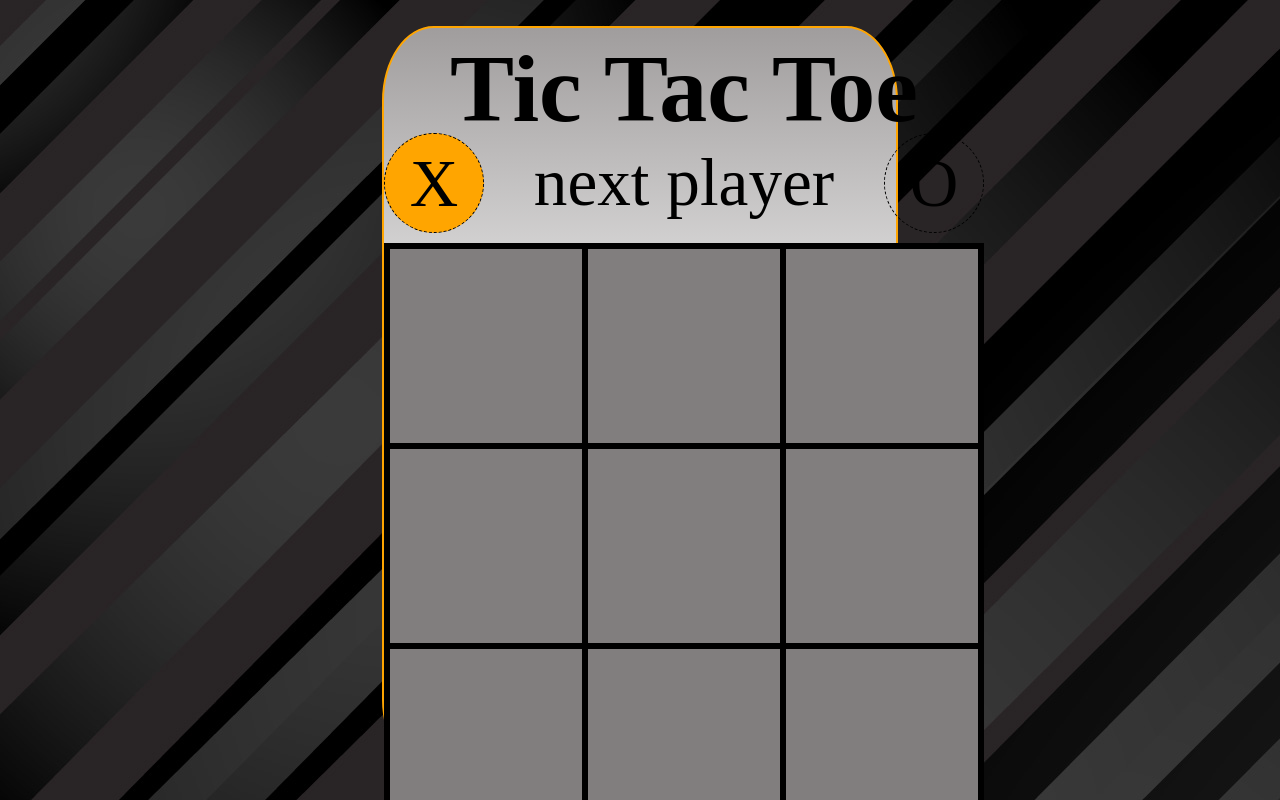
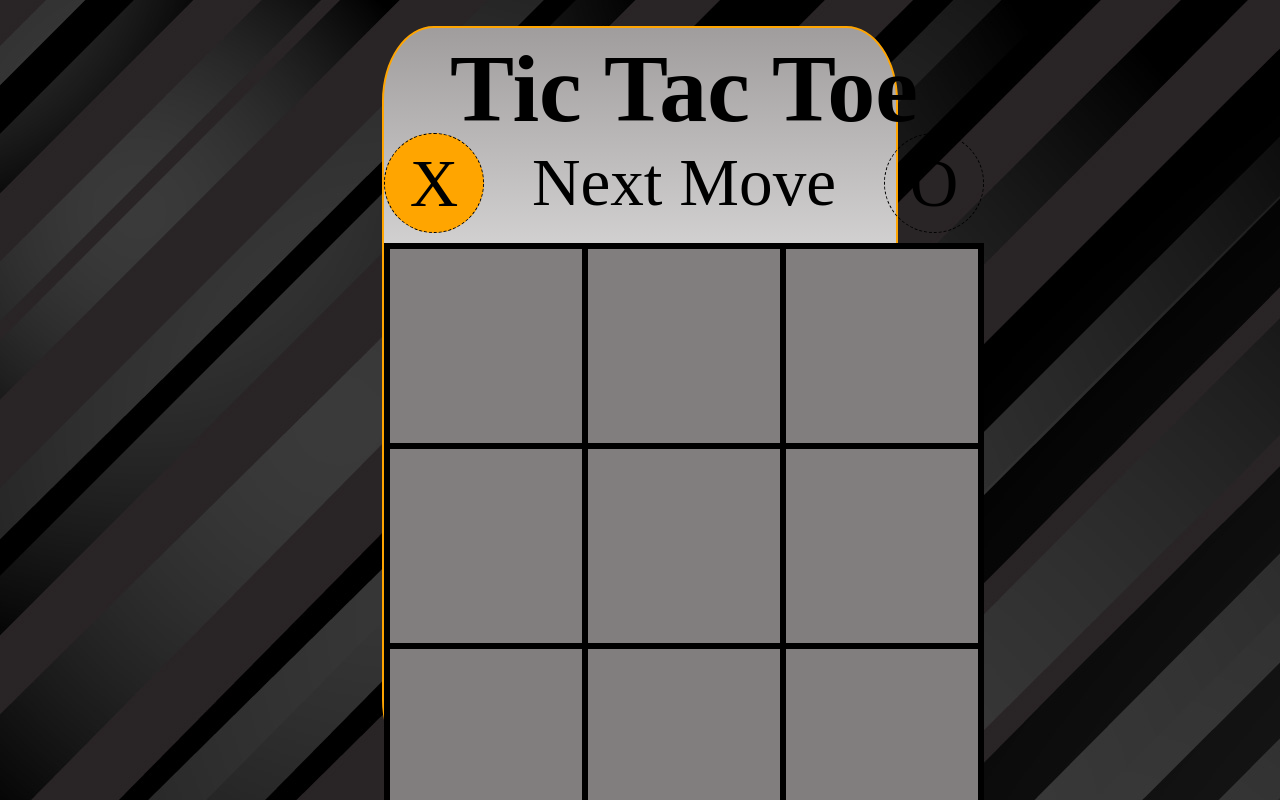
Before and after one commit to ChristianHarris-1/react-projects, a React (Vite) app in the folder tic-tac-toe/: page / in a window 1280 px wide. Built offline with nearby package versions, Linux system fonts and the light colour scheme.

Commit message:
Changing the next player message to Next Move

```diff
--- a/tic-tac-toe/src/App.jsx
+++ b/tic-tac-toe/src/App.jsx
@@ -19,7 +19,7 @@
     }))
   };
 
-  const currentPlayerMessage = (checkForWin(boardSquareValues)) ? 'Winner!' : 'next player';
+  const currentPlayerMessage = (checkForWin(boardSquareValues)) ? 'Winner!' : 'Next Move';
 
   return (
     <>
```
